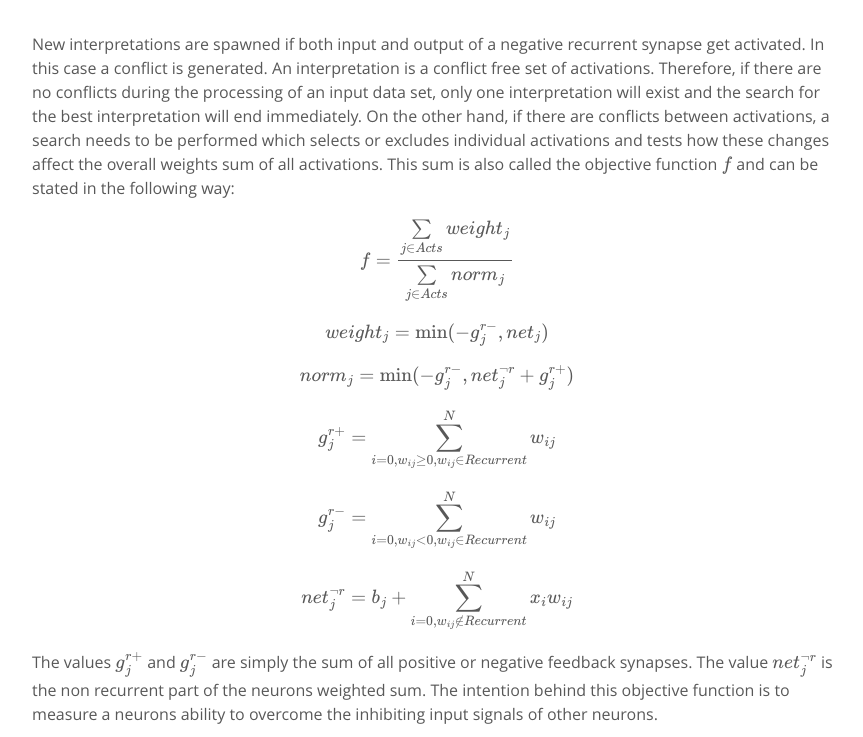
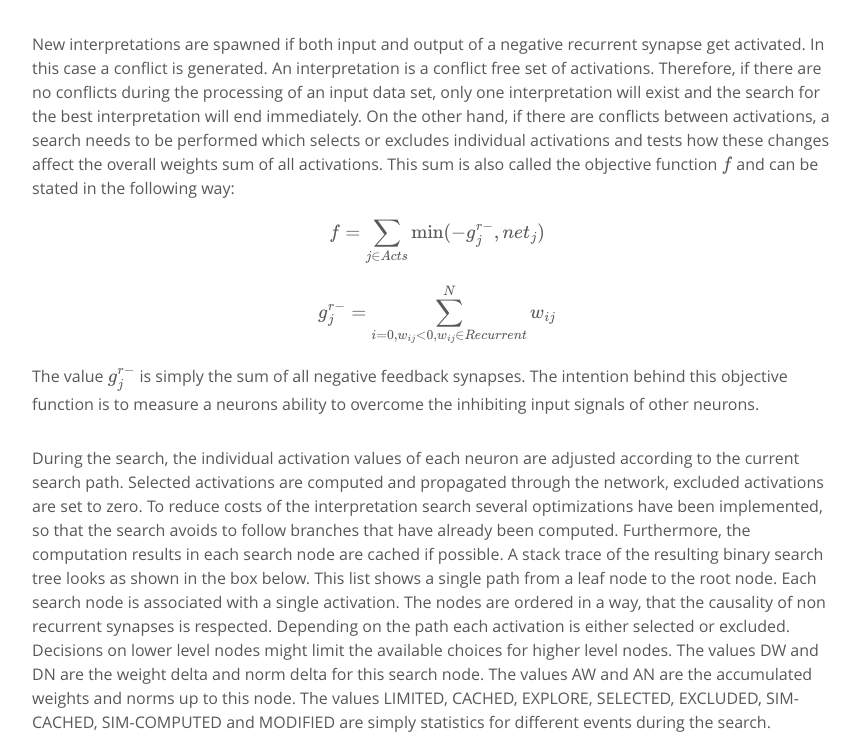
Before and after one commit to wu0o0yu/aika, a plain HTML site: page src/site/inference.html in a window 1280 px wide. Shown: the part 2674-3411 px from the top of the page, without its empty margins (203-1066 px from the left). Drawn offline with nearby package versions, Linux system fonts and the light colour scheme; some packages are replaced by stand-ins of ours.

Commit message:
removed norm from documentation

```diff
--- a/src/site/inference.html
+++ b/src/site/inference.html
@@ -137,20 +137,11 @@
 				overall weights sum of all activations. This sum is also called the objective function \(f\) and can be
                 stated in the following way:
 
-				$$f = {\sum\limits_{j \in Acts}{weight_j} \over \sum\limits_{j \in Acts}{norm_j}}$$
-
-				$$weight_j = \min (-g_j^{r-}, net_j)$$
-
-				$$norm_j = \min (-g_j^{r-}, net_j^{\neg r} + g_j^{r+})$$
-
-				$$g_j^{r+} = \sum\limits_{i = 0, w_{ij} \geq 0, w_{ij} \in Recurrent}^N{w_{ij}}$$
+				$$f = \sum\limits_{j \in Acts}{\min (-g_j^{r-}, net_j)}$$
 
 				$$g_j^{r-} = \sum\limits_{i = 0, w_{ij} < 0, w_{ij} \in Recurrent}^N{w_{ij}}$$
 
-				$$net_j^{\neg r} = b_j + \sum\limits_{i = 0, w_{ij} \notin Recurrent}^N{x_i w_{ij}}$$
-
-				The values \(g_j^{r+}\) and \(g_j^{r-}\) are simply the sum of all positive or negative feedback synapses.
-				The value \(net_j^{\neg r}\) is the non recurrent part of the neurons weighted sum.
+				The value \(g_j^{r-}\) is simply the sum of all negative feedback synapses.
 				The intention behind this objective function is to measure a neurons ability to overcome the inhibiting
 				input signals of other neurons.
 			</p>
```
